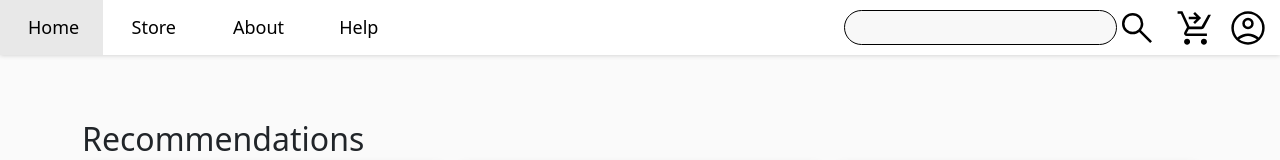
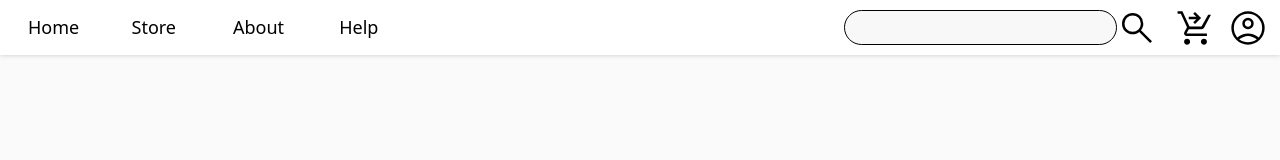
Before and after one commit to pablofs02/shopeen, a React (Vite) app: page / in a window 1280 px wide. Shown: the top 160 px of the page. Built offline with nearby package versions, Linux system fonts and the light colour scheme.

Commit message:
New path to home

```diff
--- a/package.json
+++ b/package.json
@@ -13,6 +13,7 @@
   },
   "dependencies": {
     "bootstrap": "^5.2.3",
+    "gh-pages": "^5.0.0",
     "react": "^18.2.0",
     "react-bootstrap": "^2.7.2",
     "react-dom": "^18.2.0",
--- a/src/App.tsx
+++ b/src/App.tsx
@@ -17,7 +17,7 @@ function App() {
         <FilterProvider>
           <Navbar />
           <Routes>
-            <Route path="/" element={<Container><Home /></Container>} />
+            <Route path="/ProyIU" element={<Container><Home /></Container>} />
             <Route path="/about" element={<About />}></Route>
             <Route path="/store" element={<Container><Store /></Container>}></Route>
             <Route path="/help" element={<Help />}></Route>
--- a/src/components/Navbar.tsx
+++ b/src/components/Navbar.tsx
@@ -80,8 +80,8 @@ function Navbar() {
               <img src="/src/assets/hamburger-menu.svg" alt="hamburger menu button" />
             </button>
           </Col>
-          <Col className={location.pathname === "/" ? "active-page" : ""}>
-            <Link to={"/"}>Home</Link>
+          <Col className={location.pathname === "/ProyIU" ? "active-page" : ""}>
+            <Link to={"/ProyIU"}>Home</Link>
           </Col>
           <Col className={location.pathname === "/store" ? "active-page" : ""}>
             <Link to={"/store"}>Store</Link>
@@ -100,7 +100,7 @@ function Navbar() {
             <Offcanvas.Title>Navigation options</Offcanvas.Title>
           </Offcanvas.Header>
           <Offcanvas.Body className="body-oc">
-            <Link to={"/"} className={location.pathname === "/" ? "active-page" : ""} onClick={handleClose}>
+            <Link to={"/ProyIU"} className={location.pathname === "/ProyIU" ? "active-page" : ""} onClick={handleClose}>
               Home
             </Link>
             <Link to={"/store"} className={location.pathname === "/store" ? "active-page" : ""} onClick={handleClose}>
--- a/vite.config.ts
+++ b/vite.config.ts
@@ -4,4 +4,5 @@ import react from '@vitejs/plugin-react-swc'
 // https://vitejs.dev/config/
 export default defineConfig({
   plugins: [react()],
+  base: '/ProyIU/',
 })
```
Also changed, not shown: 6 other files (tests, documents, lock files or other folders).
